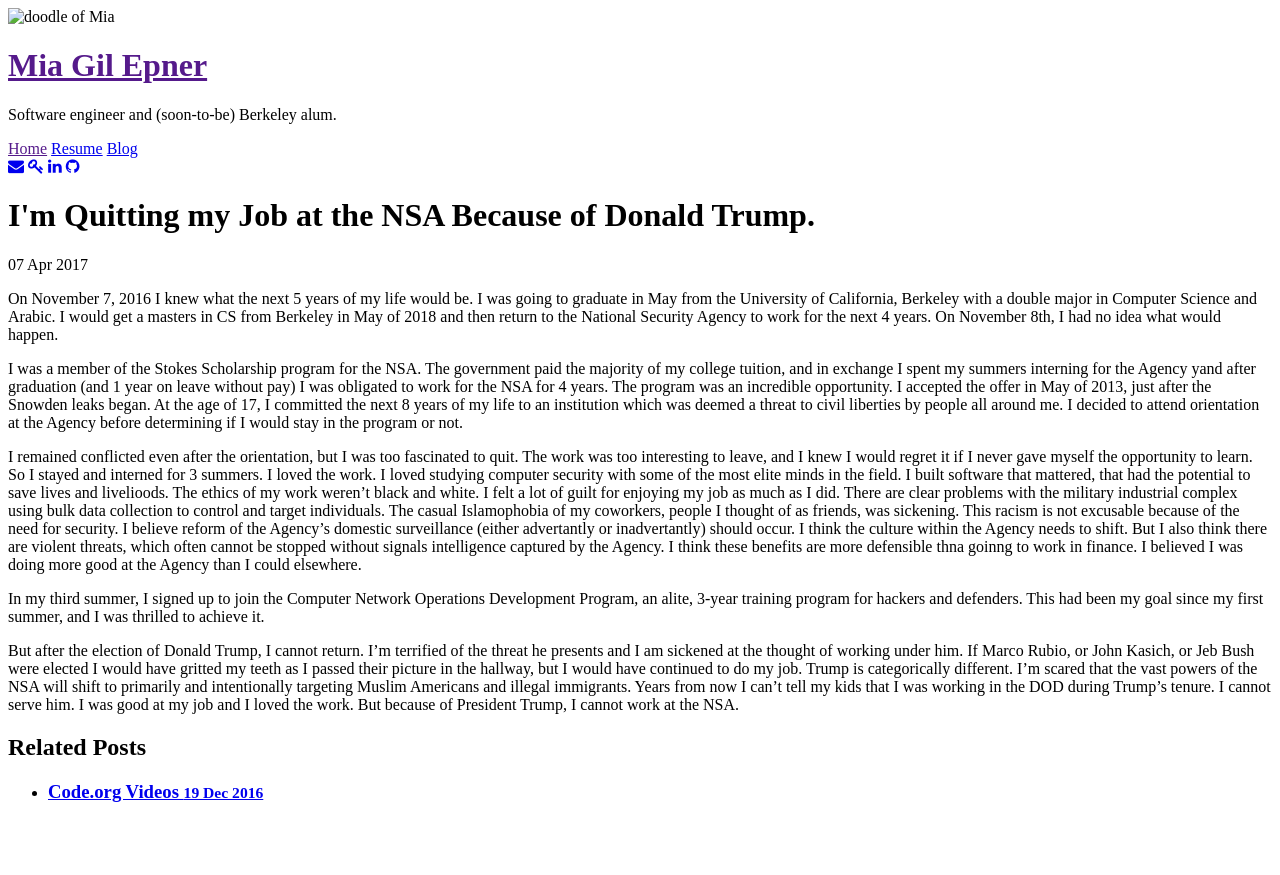
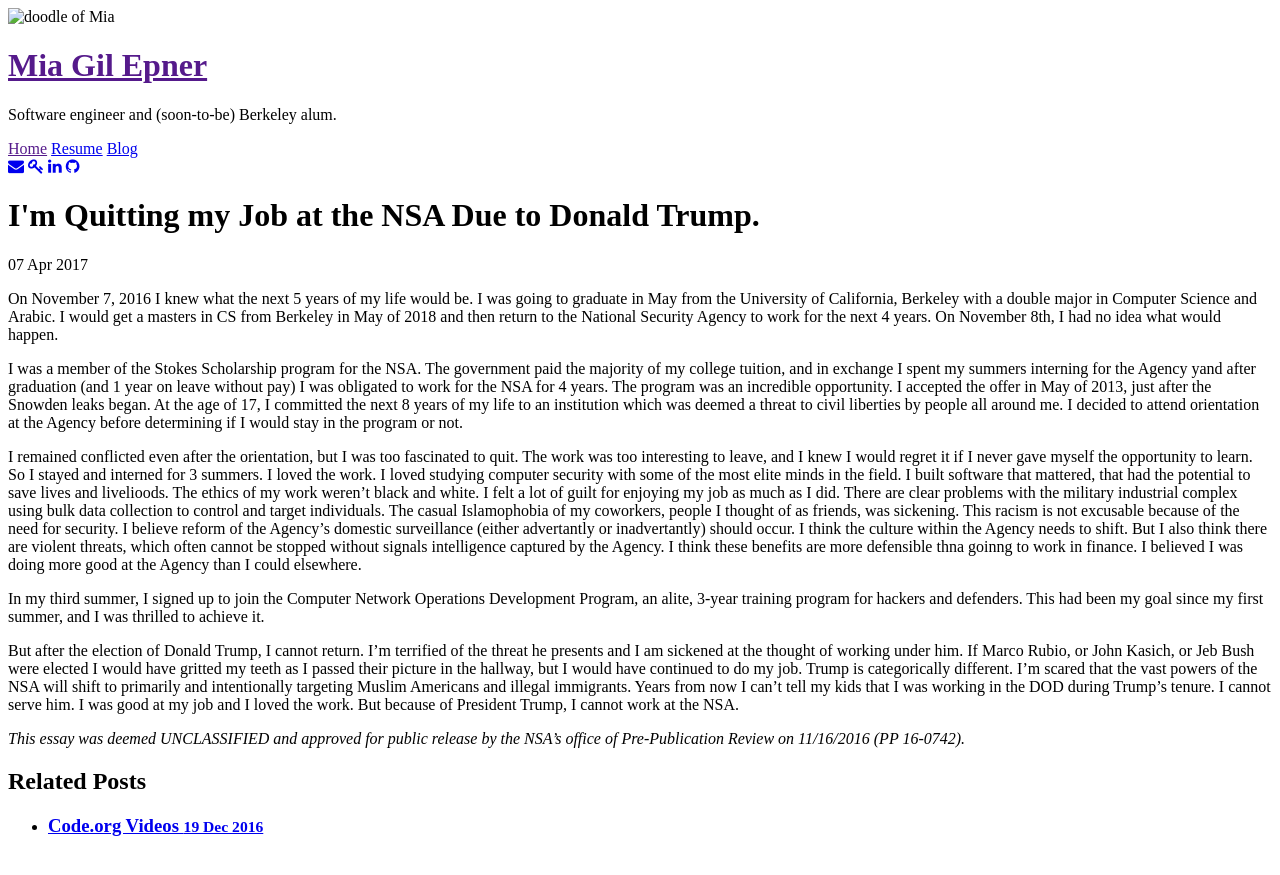
Before and after one commit to miagilepner/miagilepner.github.io, a Jekyll site: the page built from _posts/2017-04-07-NSA.md, in a window 1280 px wide. Shown: the top 875 px of the page. Built offline with Jekyll 4.4.1, drawn with Linux system fonts in a browser that asks for light colours; nearby versions of some CDN libraries.

Commit message:
added prepub notice and fixed title

```diff
--- a/_posts/2017-04-07-NSA.md
+++ b/_posts/2017-04-07-NSA.md
@@ -1,6 +1,6 @@
 ---
 layout: post
-title: I'm Quitting my Job at the NSA Because of Donald Trump.
+title: I'm Quitting my Job at the NSA Due to Donald Trump.
 ---
 
 On November 7, 2016 I knew what the next 5 years of my life would be. I was going to graduate in May from the University of California, Berkeley with a double major in Computer Science and Arabic. I would get a masters in CS from Berkeley in May of 2018 and then return to the National Security Agency to work for the next 4 years. On November 8th, I had no idea what would happen.
@@ -12,3 +12,5 @@ I remained conflicted even after the orientation, but I was too fascinated to qu
 In my third summer, I signed up to join the Computer Network Operations Development Program, an alite, 3-year training program for hackers and defenders. This had been my goal since my first summer, and I was thrilled to achieve it.
 
 But after the election of Donald Trump, I cannot return. I'm terrified of the threat he presents and I am sickened at the thought of working under him. If Marco Rubio, or John Kasich, or Jeb Bush were elected I would have gritted my teeth as I passed their picture in the hallway, but I would have continued to do my job. Trump is categorically different. I'm scared that the vast powers of the NSA will shift to primarily and intentionally targeting Muslim Americans and illegal immigrants. Years from now I can't tell my kids that I was working in the DOD during Trump's tenure. I cannot serve him. I was good at my job and I loved the work. But because of President Trump, I cannot work at the NSA.
+
+*This essay was deemed UNCLASSIFIED and approved for public release by the NSA’s office of Pre-Publication Review on 11/16/2016 (PP 16-0742).*
```
